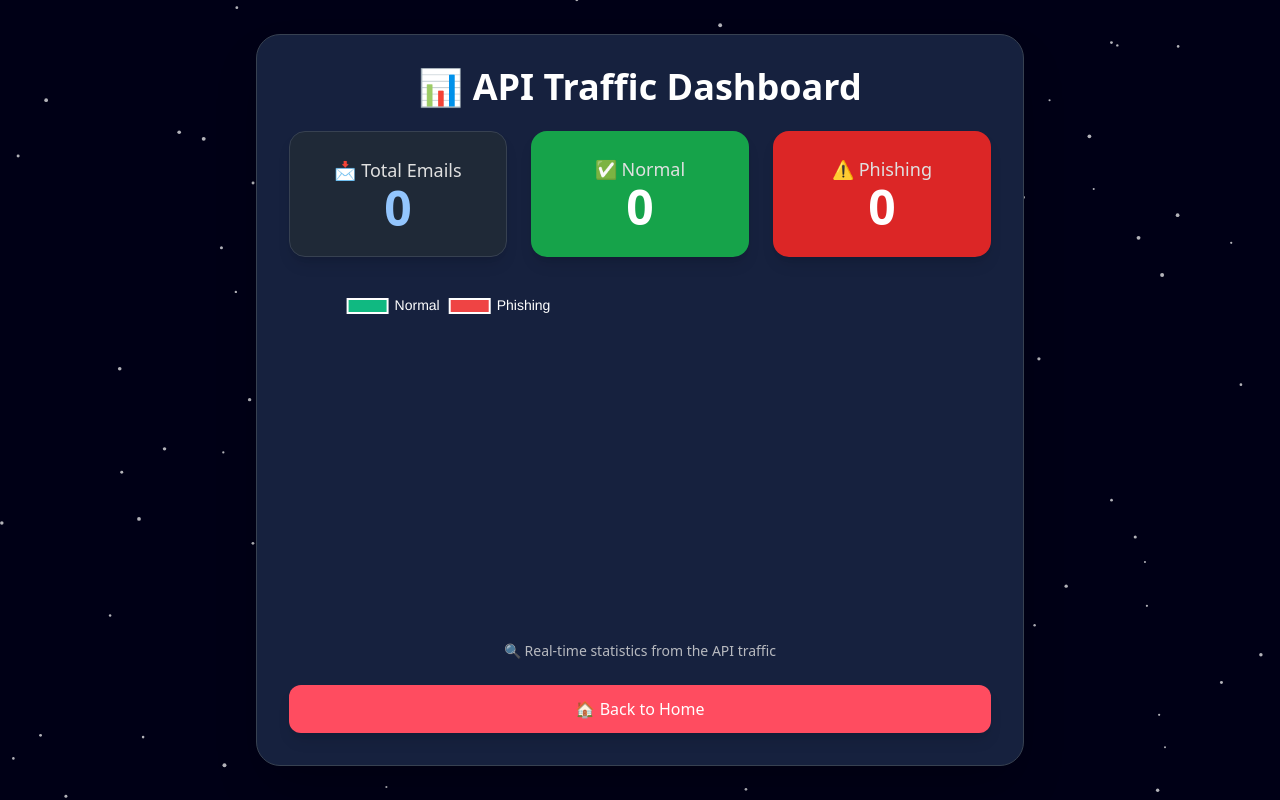
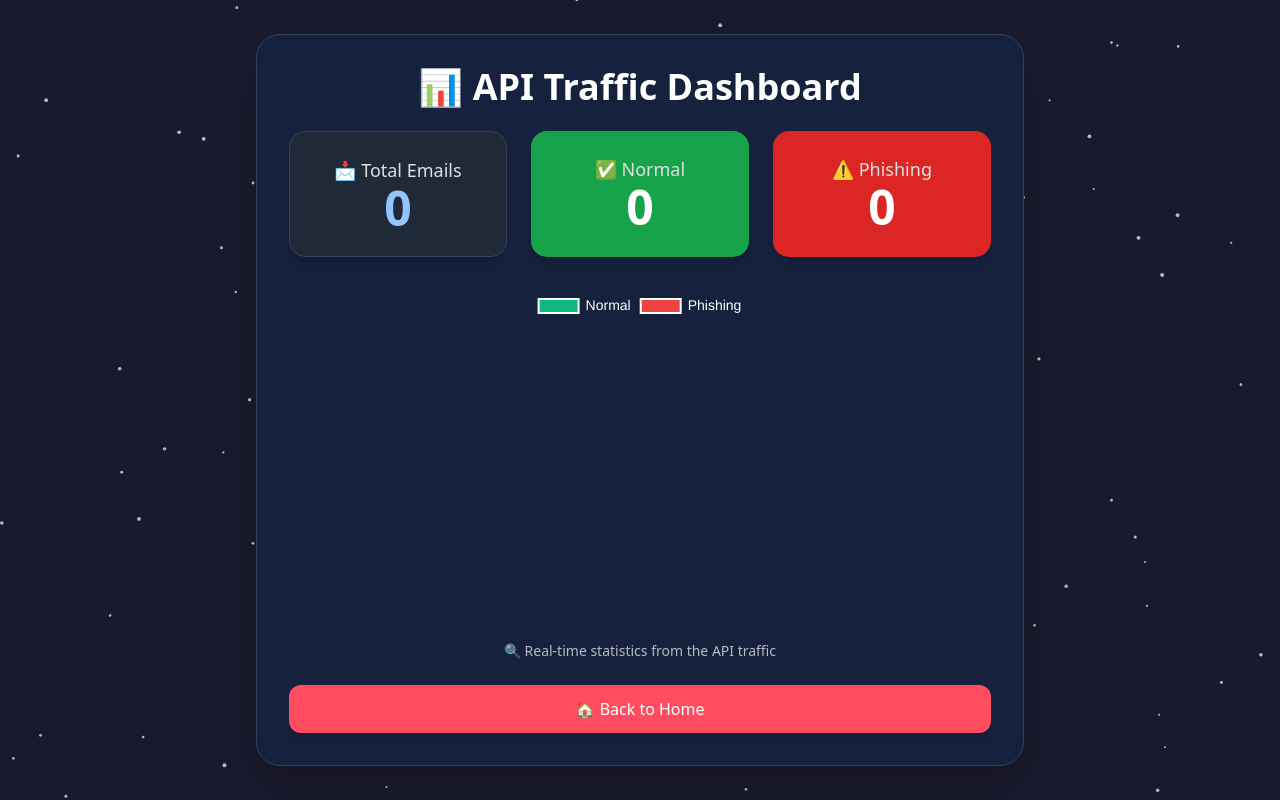
Before and after one commit to cannyworm/Phishing-email-Detection, a FastAPI app: page /dashboard in a window 1280 px wide. Run offline with FastAPI, Linux system fonts and the light colour scheme; parts of the project's set-up code (start-up, migrations or seed data) failed here and were passed over; some libraries are stand-ins or nearby versions.

Commit message:
hotfix: center a char at dashbaord page

```diff
--- a/templates/dashboard.html
+++ b/templates/dashboard.html
@@ -17,7 +17,7 @@
             theme: {
                 extend: {
                     colors: {
-                        darkBg: "#000016",
+                        darkBg: "#1a1a2e",
                         darkCard: "#16213e",
                         darkText: "#e0e0e0",
                         accent: "#ff4c60",
@@ -59,7 +59,7 @@
             </div>
         </div>
 
-        <div class="w-full h-80 mx-auto">
+        <div class="w-full h-80 mx-auto flex items-center justify-center">
             <canvas id="trafficChart"></canvas>
         </div>
 
```
Also changed, not shown: 1 other file.
